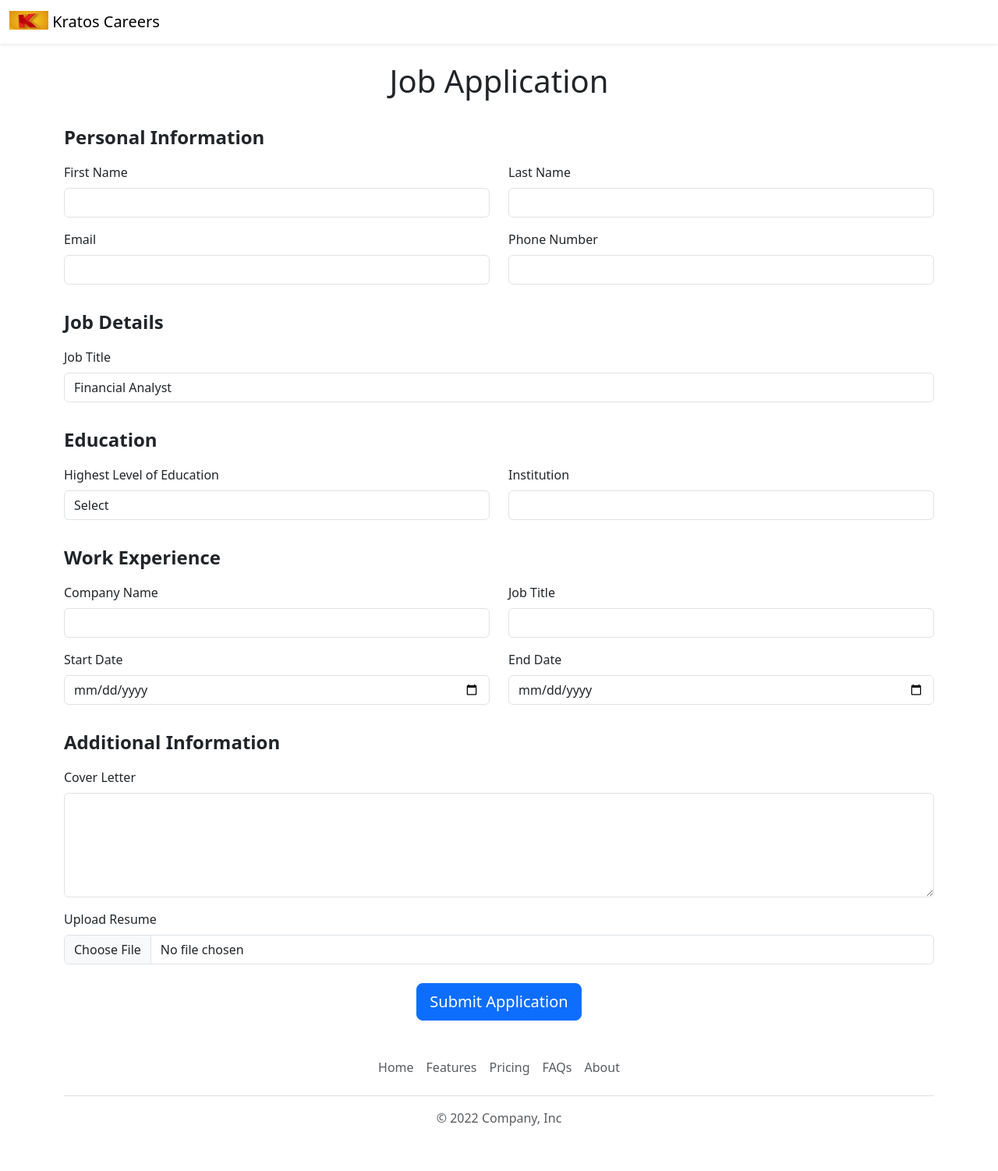
After one commit to KiPTM/Tush_Careers, a Flask app: page /apply/1 in a window 1280 px wide. The commit adds this page. Shown: the whole page at 78% size. Run offline with Flask 3, Linux system fonts and the light colour scheme.

Commit message:
application page update

```diff
--- a/app.py
+++ b/app.py
@@ -1,38 +1,55 @@
 from flask import Flask, render_template, jsonify
 
 app = Flask(__name__)
-JOBS = [{
-    'id': 1,
-    'title': 'Financial Analyst',
-    'location': 'Nairobi, Kenya',
-    'salary': 'KES. 9000,000'
-}, {
-    'id': 2,
-    'title': 'Data Scientist',
-    'location': 'Cairo, Egypt',
-    'salary': 'USD. 10,000'
-}, {
-    'id': 3,
-    'title': 'Commercial Analyst',
-    'location': 'New York, USA',
-    'salary': 'USD. 100,000'
-}, {
-    'id': 4,
-    'title': 'Backend Engineer',
-    'location': 'Cape Town, South Africa',
-    'salary': 'Rand. 1,000,000'
-}]
 
+JOBS = [
+    {
+        'id': 1,
+        'title': 'Financial Analyst',
+        'location': 'Nairobi, Kenya',
+        'salary': 'KES. 9000,000'
+    },
+    {
+        'id': 2,
+        'title': 'Data Scientist',
+        'location': 'Cairo, Egypt',
+        'salary': 'USD. 10,000'
+    },
+    {
+        'id': 3,
+        'title': 'Commercial Analyst',
+        'location': 'New York, USA',
+        'salary': 'USD. 100,000'
+    },
+    {
+        'id': 4,
+        'title': 'Backend Engineer',
+        'location': 'Cape Town, South Africa',
+        'salary': 'Rand. 1,000,000'
+    }
+]
 
 @app.route("/")
-def hello_world():
-  return render_template('home.html', jobs=JOBS, company_name='Kratos')
-
+def home():
+    return render_template('home.html', jobs=JOBS, company_name='Kratos')
 
 @app.route("/api/jobs")
 def list_jobs():
-  return jsonify(JOBS)
+    return jsonify(JOBS)
 
+@app.route("/apply/<int:job_id>")
+def apply(job_id):
+    job = get_job_by_id(job_id)
+    if job:
+        return render_template('application.html', job=job)
+    else:
+        return "Job not found", 404
+
+def get_job_by_id(job_id):
+    for job in JOBS:
+        if job['id'] == job_id:
+            return job
+    return None
 
 if __name__ == "__main__":
-  app.run(host='0.0.0.0', debug=True)
+    app.run(host='0.0.0.0', debug=True)
--- /dev/null
+++ b/templates/application.html
@@ -0,0 +1,115 @@
+<!DOCTYPE html>
+<html lang="en">
+  {% include 'nav.html' %}
+  <head>
+    <title>Job Application - Kratos Careers</title>
+    <meta charset="utf-8">
+    <meta name="viewport" content="width=device-width, initial-scale=1">
+    <link href="https://cdn.jsdelivr.net/npm/bootstrap@5.3.3/dist/css/bootstrap.min.css" rel="stylesheet" integrity="sha384-QWTKZyjpPEjISv5WaRU9OFeRpok6YctnYmDr5pNlyT2bRjXh0JMhjY6hW+ALEwIH" crossorigin="anonymous">
+    <style>
+      .section-header {
+        margin-top: 30px;
+        margin-bottom: 15px;
+        font-weight: bold;
+        font-size: 1.5rem;
+      }
+    </style>
+  </head>
+  <body>
+    <div class="container">
+      <h1 class="text-center mt-4 mb-4">Job Application</h1>
+      <form>
+        <!-- Personal Information -->
+        <div class="section-header">Personal Information</div>
+        <div class="row mb-3">
+          <div class="col-md-6">
+            <label for="firstName" class="form-label">First Name</label>
+            <input type="text" class="form-control" id="firstName" required>
+          </div>
+          <div class="col-md-6">
+            <label for="lastName" class="form-label">Last Name</label>
+            <input type="text" class="form-control" id="lastName" required>
+          </div>
+        </div>
+        <div class="row mb-3">
+          <div class="col-md-6">
+            <label for="email" class="form-label">Email</label>
+            <input type="email" class="form-control" id="email" required>
+          </div>
+          <div class="col-md-6">
+            <label for="phone" class="form-label">Phone Number</label>
+            <input type="tel" class="form-control" id="phone" required>
+          </div>
+        </div>
+        <!-- Job Details -->
+        <div class="section-header">Job Details</div>
+        <div class="row mb-3">
+          <div class="col-md-12">
+            <label for="jobTitle" class="form-label">Job Title</label>
+            <input type="text" class="form-control" id="jobTitle" value="{{ job.title }}" readonly>
+          </div>
+        </div>
+        <!-- Education -->
+        <div class="section-header">Education</div>
+        <div class="row mb-3">
+          <div class="col-md-6">
+            <label for="highestEducation" class="form-label">Highest Level of Education</label>
+            <select class="form-control" id="highestEducation" required>
+              <option value="">Select</option>
+              <option value="highschool">High School</option>
+              <option value="bachelor">Bachelor's Degree</option>
+              <option value="master">Master's Degree</option>
+              <option value="phd">PhD</option>
+            </select>
+          </div>
+          <div class="col-md-6">
+            <label for="institution" class="form-label">Institution</label>
+            <input type="text" class="form-control" id="institution" required>
+          </div>
+        </div>
+        <!-- Work Experience -->
+        <div class="section-header">Work Experience</div>
+        <div class="row mb-3">
+          <div class="col-md-6">
+            <label for="companyName" class="form-label">Company Name</label>
+            <input type="text" class="form-control" id="companyName" required>
+          </div>
+          <div class="col-md-6">
+            <label for="jobTitleExperience" class="form-label">Job Title</label>
+            <input type="text" class="form-control" id="jobTitleExperience" required>
+          </div>
+        </div>
+        <div class="row mb-3">
+          <div class="col-md-6">
+            <label for="startDate" class="form-label">Start Date</label>
+            <input type="date" class="form-control" id="startDate" required>
+          </div>
+          <div class="col-md-6">
+            <label for="endDate" class="form-label">End Date</label>
+            <input type="date" class="form-control" id="endDate">
+          </div>
+        </div>
+        <!-- Additional Information -->
+        <div class="section-header">Additional Information</div>
+        <div class="row mb-3">
+          <div class="col-md-12">
+            <label for="coverLetter" class="form-label">Cover Letter</label>
+            <textarea class="form-control" id="coverLetter" rows="5" required></textarea>
+          </div>
+        </div>
+        <div class="row mb-3">
+          <div class="col-md-12">
+            <label for="resume" class="form-label">Upload Resume</label>
+            <input type="file" class="form-control" id="resume" required>
+          </div>
+        </div>
+        <!-- Submit Button -->
+        <div class="text-center mt-4">
+          <button type="submit" class="btn btn-primary btn-lg">Submit Application</button>
+        </div>
+      </form>
+    </div>
+    {% include 'footer.html' %}
+    <script src="https://cdn.jsdelivr.net/npm/bootstrap@5.3.3/dist/js/bootstrap.bundle.min.js" integrity="sha384-QWTKZyjpPEjISv5WaRU9OFeRpok6YctnYmDr5pNlyT2bRjXh0JMhjY6hW+ALEwIH" crossorigin="anonymous"></script>
+  </body>
+</html>
```
Also changed, not shown: templates/home.html (+50 -25 lines).
